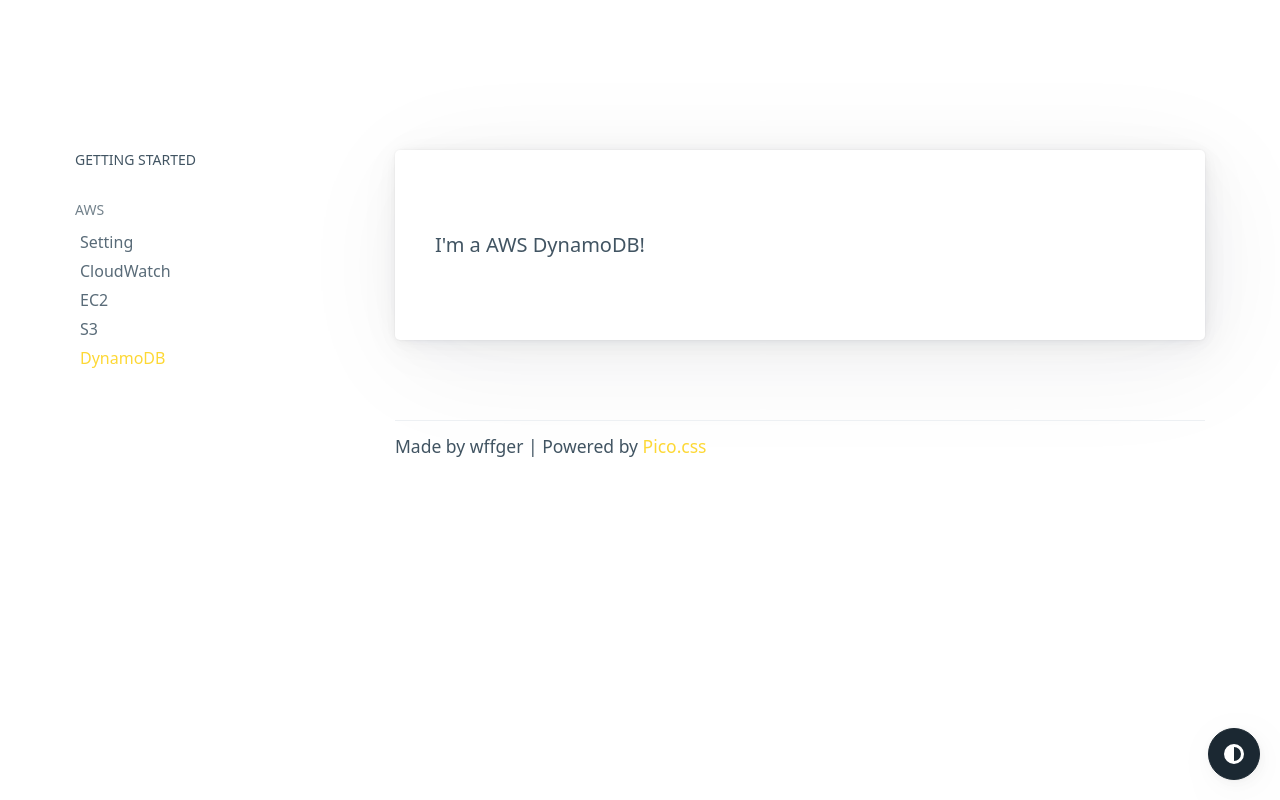
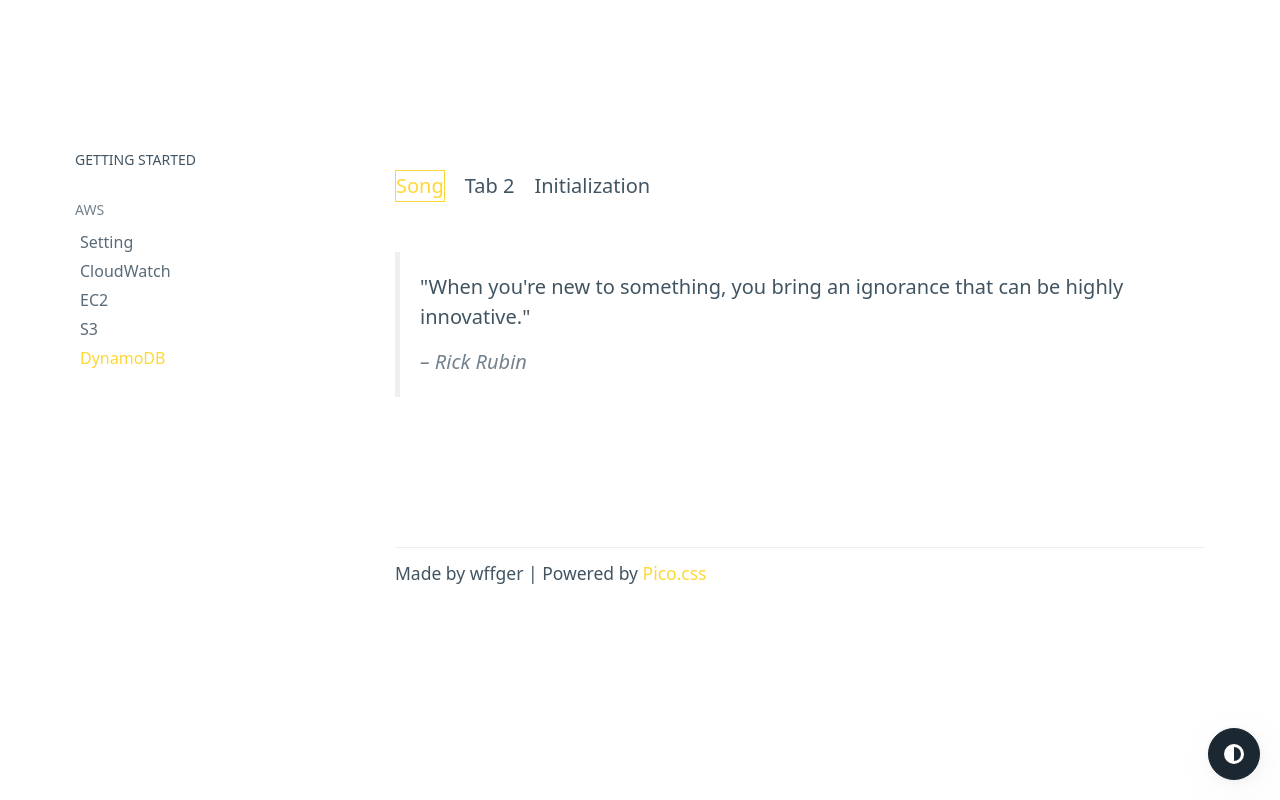
Before and after one commit to wffger/cloud-desk, a FastAPI app: page /aws/dynamodb/ in a window 1280 px wide. Run offline with FastAPI, Linux system fonts and the light colour scheme; parts of the project's set-up code (start-up, migrations or seed data) failed here and were passed over.

Commit message:
add dynamodb tabs init db

```diff
--- /dev/null
+++ b/app/frontend/static/css/tabs.css
@@ -0,0 +1,27 @@
+[role="tabs"] {
+  display: flex;
+}
+
+[role="tabs"] section {
+  display: flex;
+  flex-wrap: wrap;
+  width: 100%;
+}
+
+[role="tabs"] figure {
+  flex-grow: 1;
+  width: 100%;
+  height: 100%;
+  display: none;
+}
+
+[role="tabs"] [type="radio"]:checked + figure {
+  display: block;
+}
+
+nav[role="tab-control"] label.active {
+  color: var(--primary);
+  cursor: pointer;
+  list-style-position:inside;
+  border: 1px solid var(--primary);
+}
--- /dev/null
+++ b/app/frontend/static/js/tabs.js
@@ -0,0 +1,16 @@
+const nodeList = document.querySelectorAll('nav[role="tab-control"] label');
+const eventListenerCallback = setActiveState.bind(null, nodeList);
+
+nodeList[0].classList.add('active'); /** add active class to first node  */
+
+nodeList.forEach((node) => {
+  node.addEventListener("click", eventListenerCallback); /** add click event listener to all nodes */
+});
+
+/** the click handler */
+function setActiveState(nodeList, event) {
+  nodeList.forEach((node) => {
+    node.classList.remove("active"); /** remove active class from all nodes */
+  });
+  event.target.classList.add("active"); /* set active class on current node */
+}
--- a/app/frontend/templates/aws/dynamodb.html
+++ b/app/frontend/templates/aws/dynamodb.html
@@ -3,7 +3,8 @@
 
 {% block head %}
 {{ super() }}
-<link rel="stylesheet" href="{{ url_for('static', path='/css/s3.css') }}" />
+<link rel="stylesheet" href="{{ url_for('static', path='/css/theme.css') }}"/>
+<link rel="stylesheet" href="{{ url_for('static', path='/css/tabs.css') }}"/>
 {% endblock %}
 
 {% block aside %}
@@ -14,10 +15,63 @@
     activeLink.setAttribute("aria-current", "page"),
       parentAccordion.setAttribute("open", "true");
 </script>
+
 {% endblock %}
 
 {% block content %}
+<nav role="tab-control">
+    <ul>
+        <li><label for="tab1">Song</label></li>
+        <li><label for="tab2">Tab 2</label></li>
+        <li><label for="tab3">Initialization </label></li>
+    </ul>
+</nav>
+<div role="tabs">
     <section>
-  <article>I'm a AWS DynamoDB!</article>
+        <input hidden="hidden" type="radio" name="tabs" id="tab1" checked="checked"/>
+        <figure>
+            <blockquote>
+                "When you're new to something, you bring an ignorance that can
+                be highly innovative."
+                <footer>
+                    <cite>– Rick Rubin</cite>
+                </footer>
+            </blockquote>
+        </figure>
+
+        <input hidden="hidden" type="radio" name="tabs" id="tab2"/>
+
+        <figure>
+            <blockquote>
+                "Nothing beats a simple worldview. When we know who is the bad
+                guy, the day has structure."
+                <footer>
+                    <cite>– Volker Pispers</cite>
+                </footer>
+            </blockquote>
+        </figure>
+
+        <input hidden="hidden" type="radio" name="tabs" id="tab3"/>
+
+        <figure>
+            <form method="post" action="/aws/dynamodb/init_db" enctype="application/x-www-form-urlencoded">
+                <label for="table_name">
+                    <input
+                            type="text"
+                            id="table_name"
+                            name="table_name"
+                            placeholder="table name"
+                    />
+
+                </label>
+                <button type="submit">Create table in dynamodb</button>
+            </form>
+        </figure>
     </section>
+</div>
 {% endblock %}
+
+{% block script %}
+{{ super() }}
+<script src="{{ url_for('static', path='js/tabs.js') }}"></script>
+{% endblock %}
--- a/app/frontend/templates/base.html
+++ b/app/frontend/templates/base.html
@@ -70,6 +70,8 @@
         </footer>
       </div>
     </main>
+    {% block script %}
     <script src="{{ url_for('static', path='js/commons.min.js') }}"></script>
+    {% endblock %}
 </body>
 </html>
--- a/app/routers/aws_dynamodb.py
+++ b/app/routers/aws_dynamodb.py
@@ -1,28 +1,62 @@
-
+from settings.config import env, logger, templates
 from fastapi import (
     APIRouter,
     UploadFile,
     File,
+Form,
     HTTPException,
-    Request
+    Request,
 )
 
-from fastapi.responses import HTMLResponse
-import boto3
-from botocore.exceptions import ClientError
+from fastapi.responses import HTMLResponse, JSONResponse
+from backend.dynamodb import create_tables
+from services.song import create_song, get_song, get_songs, delete_song, update_song
+from models.song import Song
+from models.song import DeleteSong
 
-from settings.config import env, logger, templates
-
-s3 = boto3.client(
-    "s3",
-    region_name=env.AWS_REGION_NAME,
-    aws_access_key_id=env.AWS_ACCESS_KEY_ID,
-    aws_secret_access_key=env.AWS_SECRET_ACCESS_KEY,
-)
-
-router = APIRouter(prefix="/aws/dynamodb" , tags=env.AWS_DYNAMODB_TAGS)
+router = APIRouter(prefix="/aws/dynamodb", tags=env.AWS_DYNAMODB_TAGS)
 
 
 @router.get("/", response_class=HTMLResponse)
 async def read_item(request: Request):
     return templates.TemplateResponse("aws/dynamodb.html", {"request": request})
+
+
+@router.post("/init_db", response_class=JSONResponse)
+def init_db(table_name: str = Form(None)):
+    r = create_tables(table_name)
+    return r
+
+
+
+@router.get("/song", response_class=HTMLResponse)
+async def show_songs(request: Request):
+    response = get_songs()
+    songs = []
+    for i in response:
+        songs.append(i)
+    return templates.TemplateResponse("aws/dynamodb/song.html", {"request": request, "songs": songs})
+
+@router.post("/song/create", response_model=Song)
+def create(song: Song):
+    return create_song(song.model_dump())
+
+
+@router.get("/song/get/{id}")
+def get_songId(id: str):
+    return get_song(id)
+
+
+@router.get("/song/all")
+def get_all_song():
+    return get_songs()
+
+
+@router.delete("/song/delete")
+def delete(song: DeleteSong):
+    return delete_song(song.model_dump())
+
+
+@router.put("/song/update")
+def update(song: Song):
+    return update_song(song.model_dump())
--- a/app/routers/aws_ec2.py
+++ b/app/routers/aws_ec2.py
@@ -1,4 +1,4 @@
-
+from settings.config import env, logger, templates
 from fastapi import (
     APIRouter,
     UploadFile,
@@ -11,8 +11,6 @@ from fastapi.responses import HTMLResponse
 import boto3
 from botocore.exceptions import ClientError
 
-
-from settings.config import env, logger, templates
 
 
 s3 = boto3.client(
--- a/app/routers/aws_s3.py
+++ b/app/routers/aws_s3.py
@@ -1,3 +1,4 @@
+from settings.config import env, logger, templates
 from typing import Annotated
 from fastapi import (
     APIRouter,
@@ -13,7 +14,6 @@ from fastapi.responses import HTMLResponse
 import boto3
 from botocore.exceptions import ClientError
 
-from settings.config import env, logger, templates
 
 logger.debug(f'env.AWS_ACCESS_KEY_ID: {env.AWS_ACCESS_KEY_ID}')
 
--- a/app/settings/conts.toml
+++ b/app/settings/conts.toml
@@ -1,7 +1,7 @@
 # Open API parameters
 OPEN_API_TITLE = "API Hub"
 OPEN_API_DESCRIPTION = "Demo API over Postgres database built with FastAPI."
-
+APP_BASE_URL=''
 # Log
 LOG_LEVEL="DEBUG"
 
```
Also changed, not shown: app/tests/create_tables.py (added, +18 -0 lines), app/__init__.py (added), app/frontend/static/css/theme.css (renamed from app/frontend/static/css/s3.css), app/settings/__init__.py (added). Lines whose indentation alone changed are shown as unchanged.
